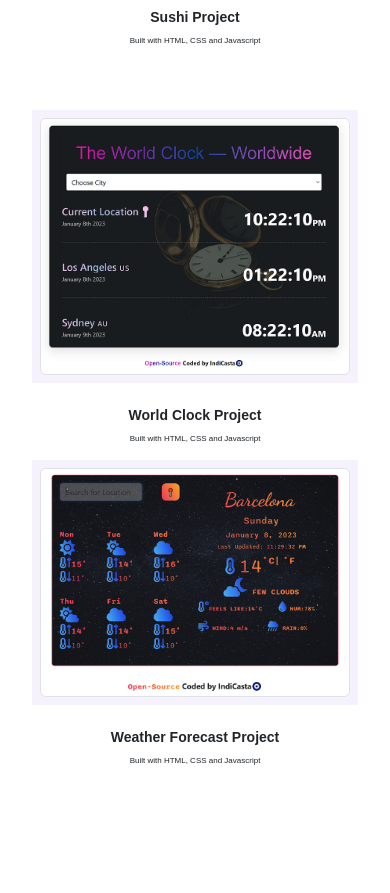
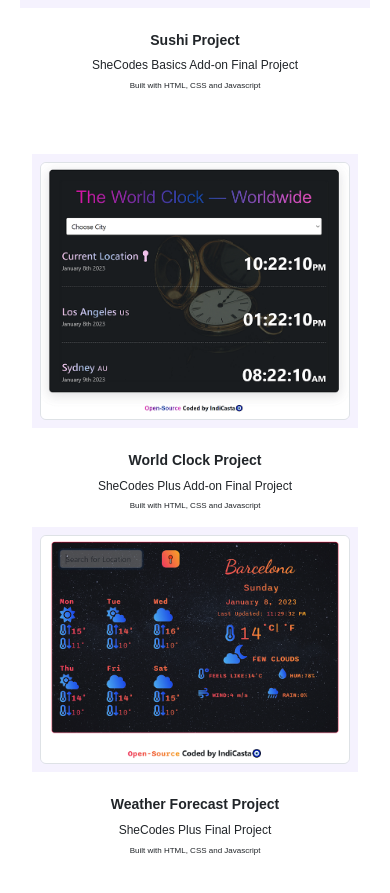
Before and after one commit to indicasta/IndiCasta, a plain HTML site: page work.html in a window 390 px wide. Shown: the part 1867-2760 px from the top of the page. Before the commit the page ends 2737 px from the top, so only its background shows below. Drawn offline with nearby package versions, Linux system fonts and the light colour scheme; a web font is replaced by a local one.

Commit message:
adding text to work.html

```diff
--- a/src/style.css
+++ b/src/style.css
@@ -25,6 +25,9 @@
   }
   h3 {
     font-size: 14px !important;
+  }
+  h4 {
+    font-size: 12px !important;
   }
   h5 {
     font-size: 8px !important;
@@ -88,6 +91,9 @@ h2 {
 
 h3 {
   font-size: 24px;
+}
+h4 {
+  font-size: 18px;
 }
 h5 {
   font-size: 14px;
--- a/work.html
+++ b/work.html
@@ -109,6 +109,7 @@
           </div>
           <div class="text-center mt-4">
             <h3 class="fw-bold">Cuban Coffee Project</h3>
+            <h4>SheCodes Basics Final Project</h4>
             <h5>Built with HTML, CSS and Javascript</h5>
           </div>
         </div>
@@ -123,6 +124,7 @@
           </div>
           <div class="text-center mt-4">
             <h3 class="fw-bold">Sushi Project</h3>
+            <h4>SheCodes Basics Add-on Final Project</h4>
             <h5>Built with HTML, CSS and Javascript</h5>
           </div>
         </div>
@@ -138,6 +140,7 @@
             </div>
             <div class="text-center mt-4">
               <h3 class="fw-bold">World Clock Project</h3>
+              <h4>SheCodes Plus Add-on Final Project</h4>
               <h5>Built with HTML, CSS and Javascript</h5>
             </div>
           </div>
@@ -152,6 +155,7 @@
             </div>
             <div class="text-center mt-4">
               <h3 class="fw-bold">Weather Forecast Project</h3>
+              <h4>SheCodes Plus Final Project</h4>
               <h5>Built with HTML, CSS and Javascript</h5>
             </div>
           </div>
```
